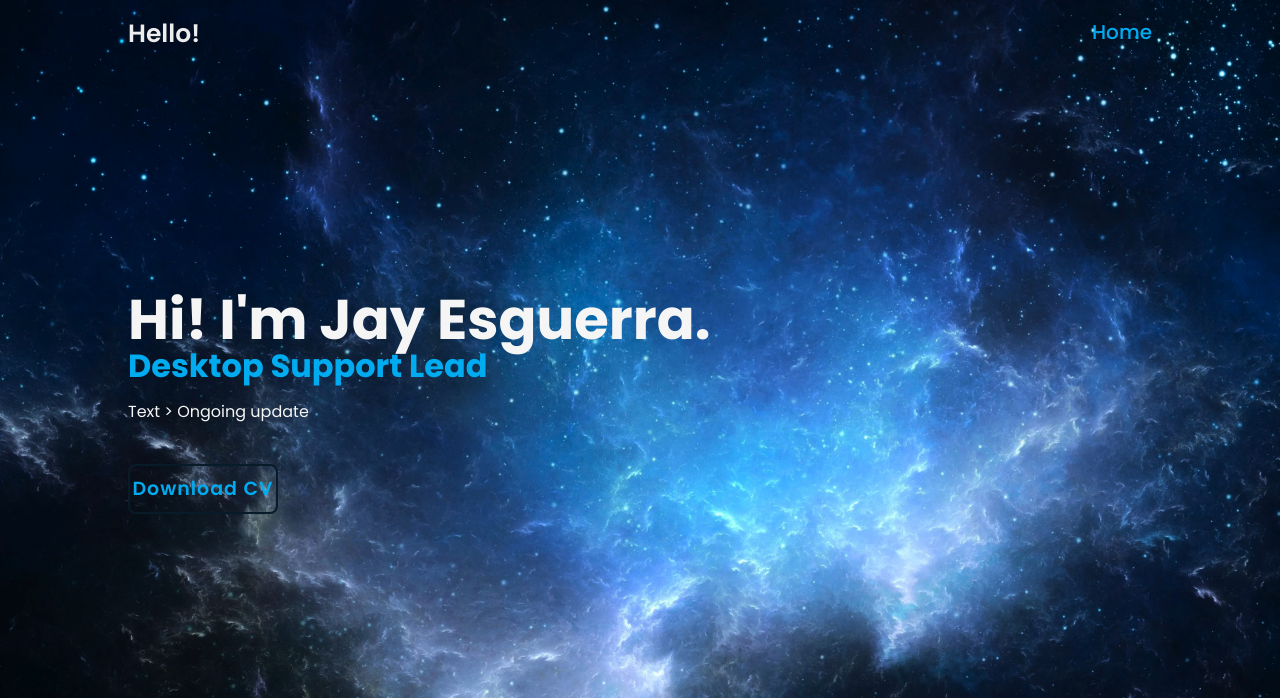
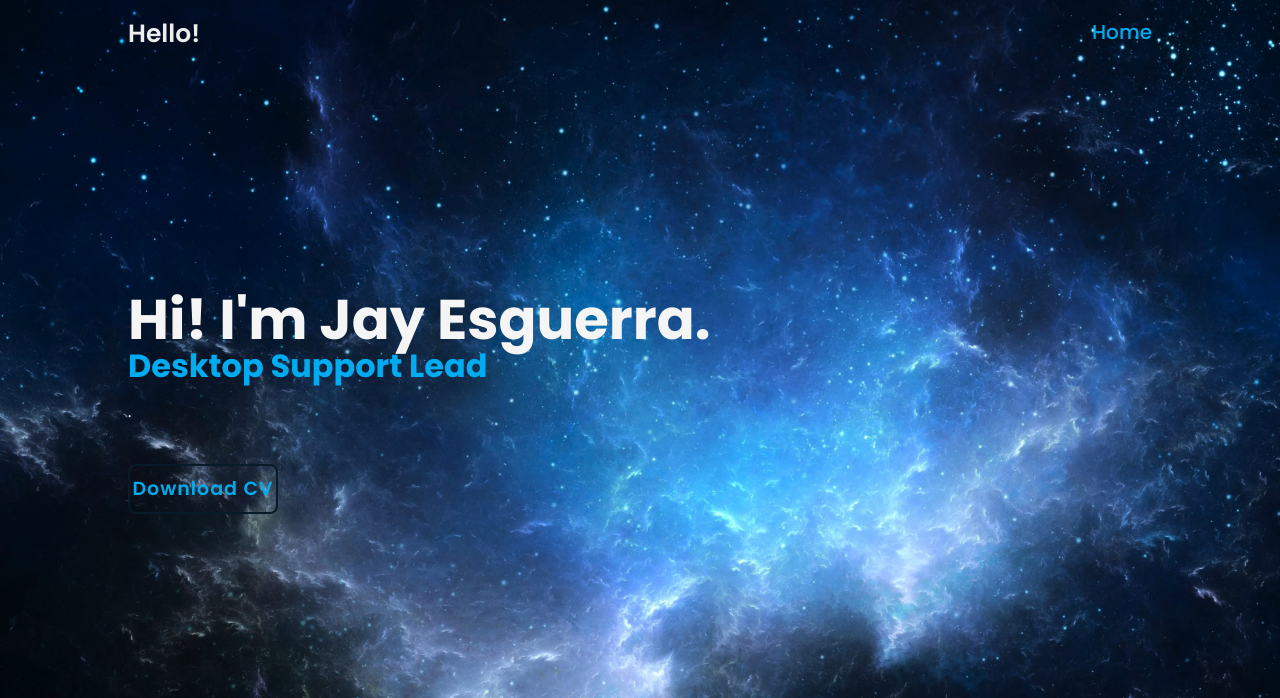
Before and after one commit to projayctile/myportfolio, a plain HTML site: page index.html in a window 1280 px wide. Shown: the top 698 px of the page. Drawn offline with nearby package versions, Linux system fonts and the light colour scheme.

Commit message:
Update index.html

```diff
--- a/index.html
+++ b/index.html
@@ -26,7 +26,7 @@
             <h1>Hi! I'm Jay Esguerra.</h1>
             <h3>Desktop Support Lead</h3>
             <p>
-                Text > Ongoing update
+                .
             </p>
 
             <div class="btn-box">
```
